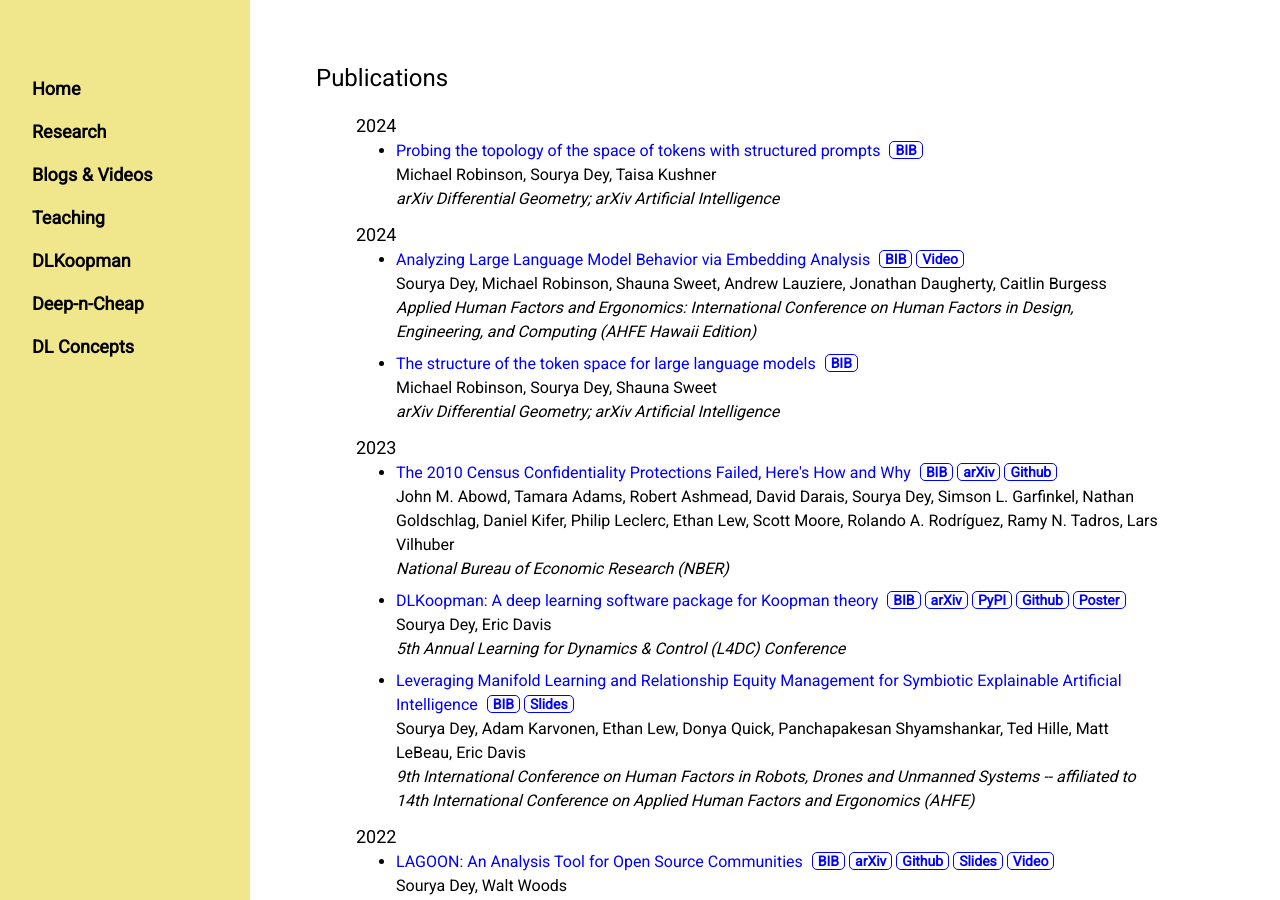
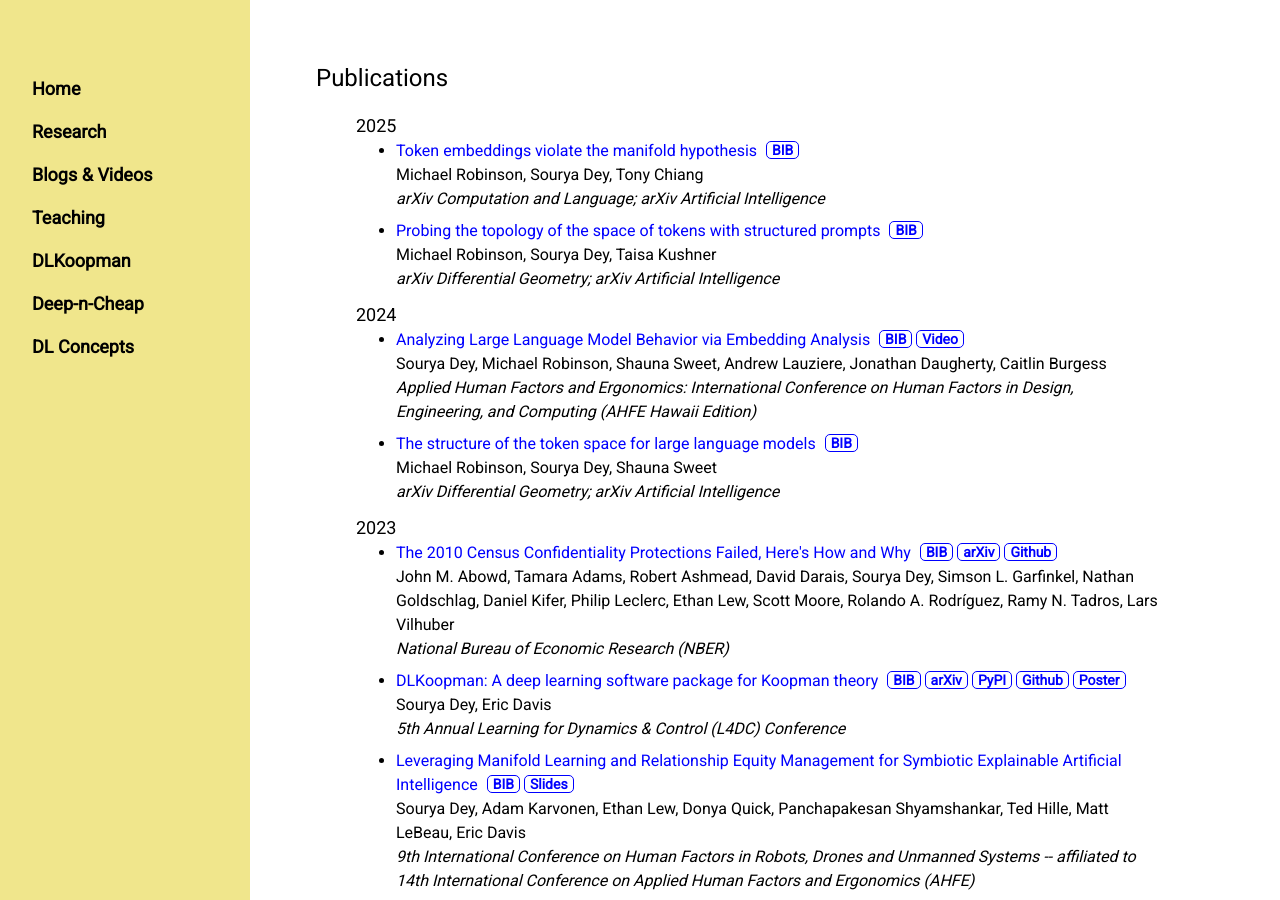
Before and after one commit to souryadey/souryadey.github.io, a Jekyll site: the page built from research/index.html, in a window 1280 px wide and 900 px high. Built offline with Jekyll 4.4.1, drawn with Linux system fonts in a browser that asks for light colours.

Commit message:
add paper on Token embeddings violate the manifold hypothesis

```diff
--- a/index.html
+++ b/index.html
@@ -71,7 +71,7 @@ fieldset {
 		<form style="margin-top:1em;">
 			<fieldset>
 				<legend style="font-size:large; letter-spacing:0.05em; background-color:khaki;"><b>Recent News</b></legend>
-                <i>Mar '25:</i> Our paper <i>Probing the topology of the space of tokens with structured prompts</i> is up on arXiv. Check it out <a class="inlink" href="https://arxiv.org/abs/2503.15421" target="_blank">here</a>.<br>
+                <i>Mar '25:</i> Our papers <a class="inlink" href="https://arxiv.org/abs/2503.15421" target="_blank"><i>Probing the topology of the space of tokens with structured prompts</i></a> and <a class="inlink" href="https://arxiv.org/abs/2504.01002" target="_blank"><i>Token embeddings violate the manifold hypothesis</i></a> are up on arXiv.<br>
                 <i>Dec '24:</i> We presented our paper <i>Analyzing Large Language Model Behavior via Embedding Analysis</i> at AHFE 2024, Hawaii Edition. Check it out <a class="inlink" href="https://openaccess.cms-conferences.org/publications/book/978-1-964867-35-9/article/978-1-964867-35-9_162" target="_blank">here</a>.
 			</fieldset>
 		</form>
--- a/research/index.html
+++ b/research/index.html
@@ -17,8 +17,14 @@ h5 {
 	<h3>Publications</h3>
 	<ul style="list-style-type:none;">
 
-    	<li><h5>2024</h5></li>
+    	<li><h5>2025</h5></li>
     	<ul style="list-style-type:disc;">
+			<li>
+				<a class="inlink" href="https://arxiv.org/abs/2504.01002" target="_blank">Token embeddings violate the manifold hypothesis</a>
+				<a class="pub" href="/research/bibs/LLMmanifold2025.bib">BIB</a><br>
+    			Michael Robinson, Sourya Dey, Tony Chiang<br>
+    			<i>arXiv Computation and Language; arXiv Artificial Intelligence</i>
+    		</li>
 			<li>
 				<a class="inlink" href="https://arxiv.org/abs/2503.15421" target="_blank">Probing the topology of the space of tokens with structured prompts</a>
 				<a class="pub" href="/research/bibs/LLMtopologyprompts2025.bib">BIB</a><br>
```
Also changed, not shown: research/bibs/LLMmanifold2025.bib (added, +7 -0 lines).
